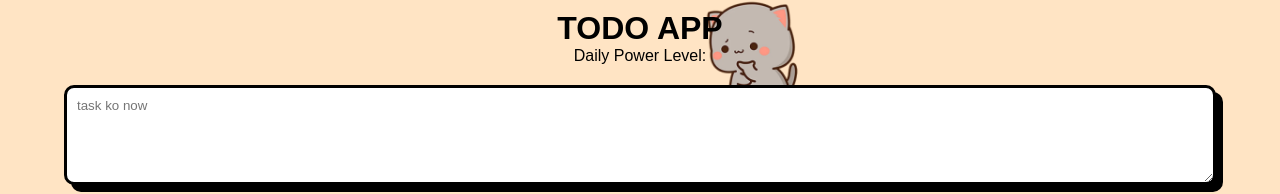
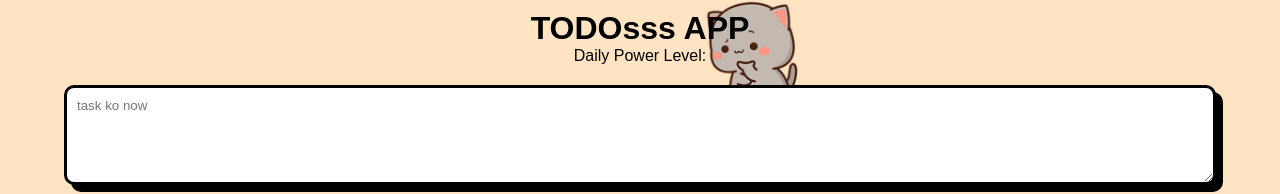
Before and after one commit to kirzinL/TODO-APP-WEB-APP, a plain HTML site: page index.html in a window 1280 px wide. Shown: the top 194 px of the page. Drawn offline with Linux system fonts and the light colour scheme; some packages are replaced by stand-ins of ours; no server answers; a script that the page names is missing; a web font is replaced by a local one.

Commit message:
Update index.html

```diff
--- a/index.html
+++ b/index.html
@@ -23,7 +23,7 @@
         </p> -->
         <div>
             <img class="logo" src="/assets/logo.png" width="120px">
-            <h1 class="head-txt">TODO APP</h1>
+            <h1 class="head-txt">TODOsss APP</h1>
             <div id="player">Daily Power Level:</div>
         </div>
 
```
